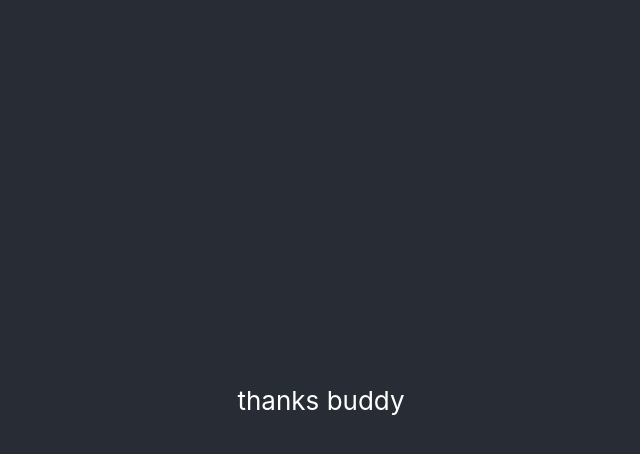
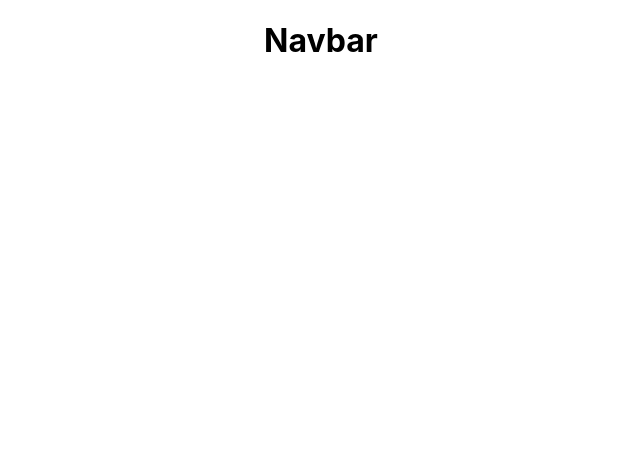
Before and after one commit to edrumm/3rd-Year-Project, a React (Create React App) app in the folder FrontEnd/picturethat/: page / in a window 1280 px wide. Shown: the top 454 px of the page, without its empty margins (319-959 px from the left). Built offline with nearby package versions, Linux system fonts and the light colour scheme.

Commit message:
making navbar

```diff
--- a/FrontEnd/picturethat/src/App.js
+++ b/FrontEnd/picturethat/src/App.js
@@ -1,14 +1,11 @@
 import logo from './logo.svg';
 import './App.css';
+import Navbar from './components/Navbar';
 
 function App() {
   return (
     <div className="App">
-      <header className="App-header">
-       <a>thanks buddy</a>
-
-
-      </header>
+      <Navbar></Navbar>
     </div>
   );
 }
--- /dev/null
+++ b/FrontEnd/picturethat/src/components/Navbar/index.js
@@ -0,0 +1,11 @@
+import React from 'react'
+
+const Navbar = () => {
+    return (
+        <div>
+           <h1>Navbar</h1>
+        </div>
+    )
+}
+
+export default Navbar
```
Also changed, not shown: FrontEnd/picturethat/src/components/Navbar/Navbar.js (added).
